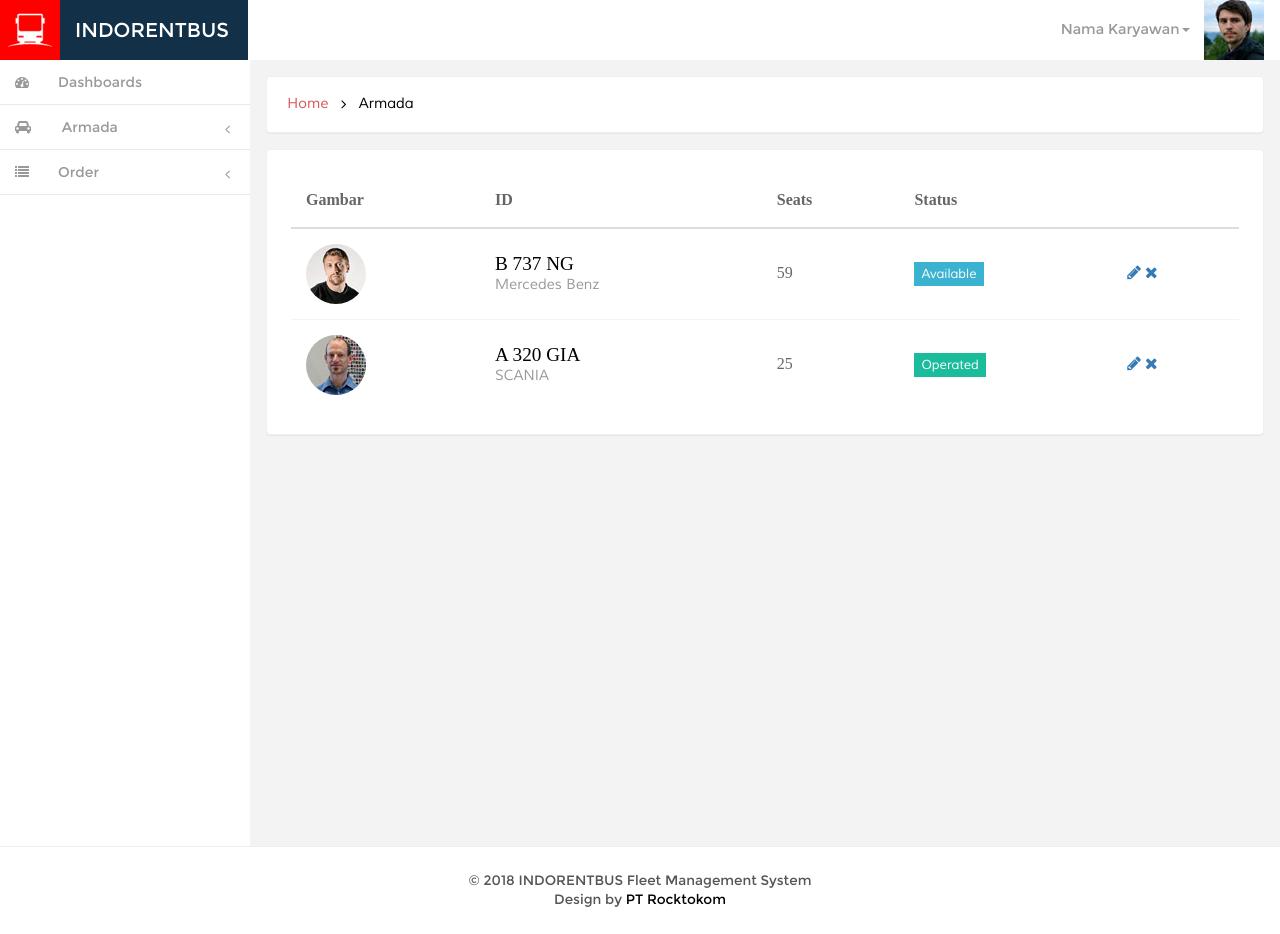
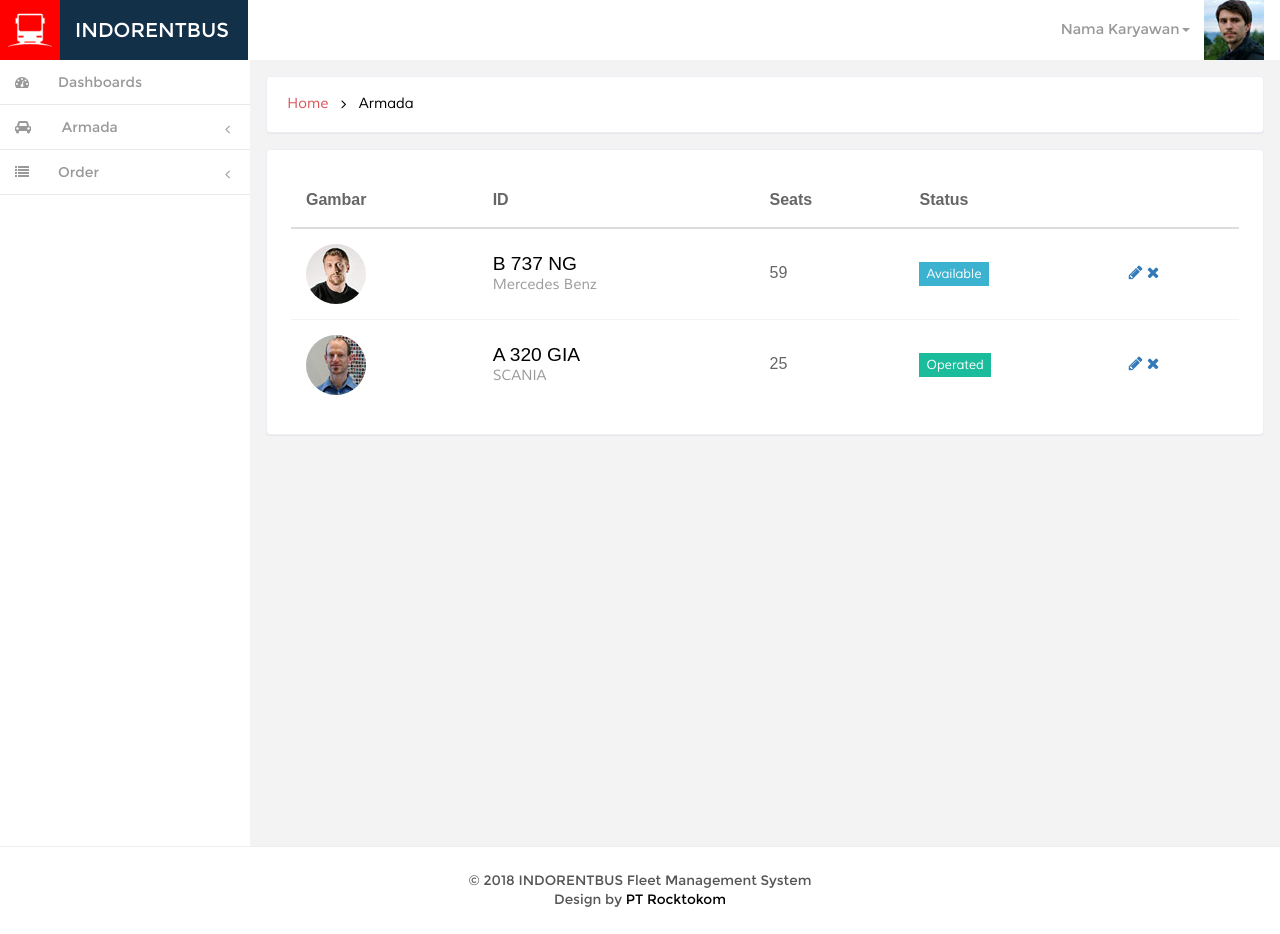
Before and after one commit to kemtol/indorentbus, a Jekyll site: the page built from laman/armada.html, in a window 1280 px wide. Built offline with Jekyll 4.4.1, drawn with Linux system fonts in a browser that asks for light colours; nearby versions of some CDN libraries; Markdown is read by kramdown in place of the engine named in the settings; comment, search, counter and statistics services are not loaded.

Commit message:
Update style.css

```diff
--- a/css/style.css
+++ b/css/style.css
@@ -1742,7 +1742,7 @@ div#home {
     /*font-size: 0.85em;*/
     color: #666;
     border-top: none !important;
-	font-family:"sans-serif";
+	font-family:sans-serif;
 }
 
 /*--inbox--*/
@@ -1847,6 +1847,9 @@ td span.mar{
 	left: -1.5rem;
 	width: calc(100% + 3rem);
 	max-width: unset;
+}
+.table.upscale thead{
+	background:#f9f9f9;
 }
 .form-control2 {
     border: 1px solid #e0e0e0;
```
